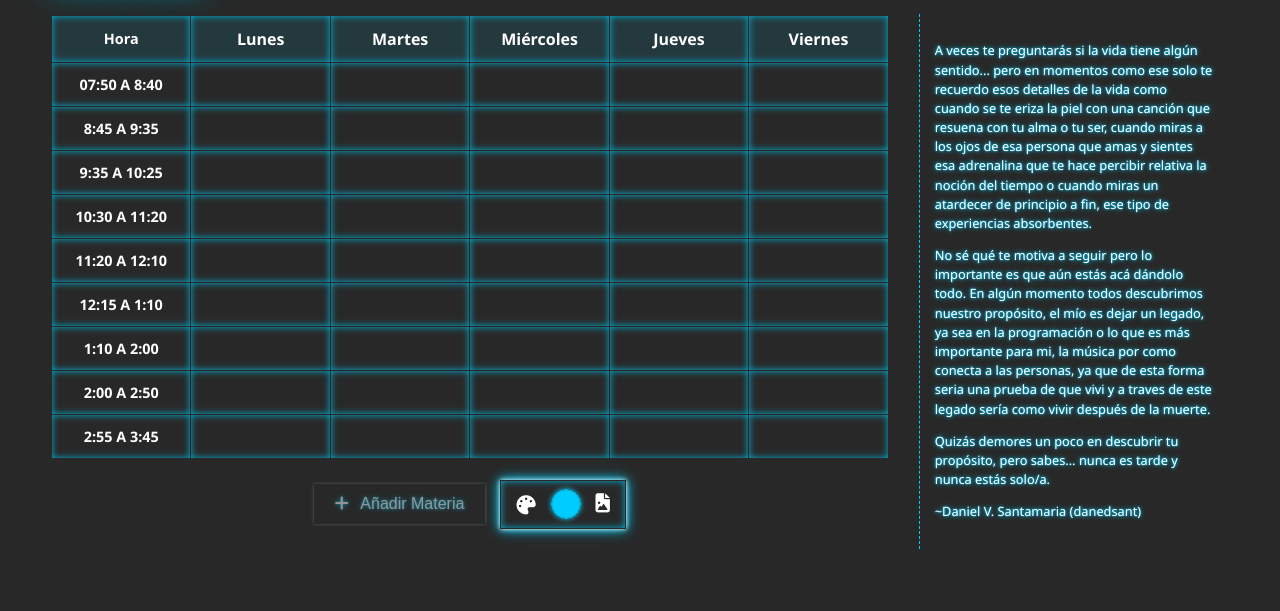
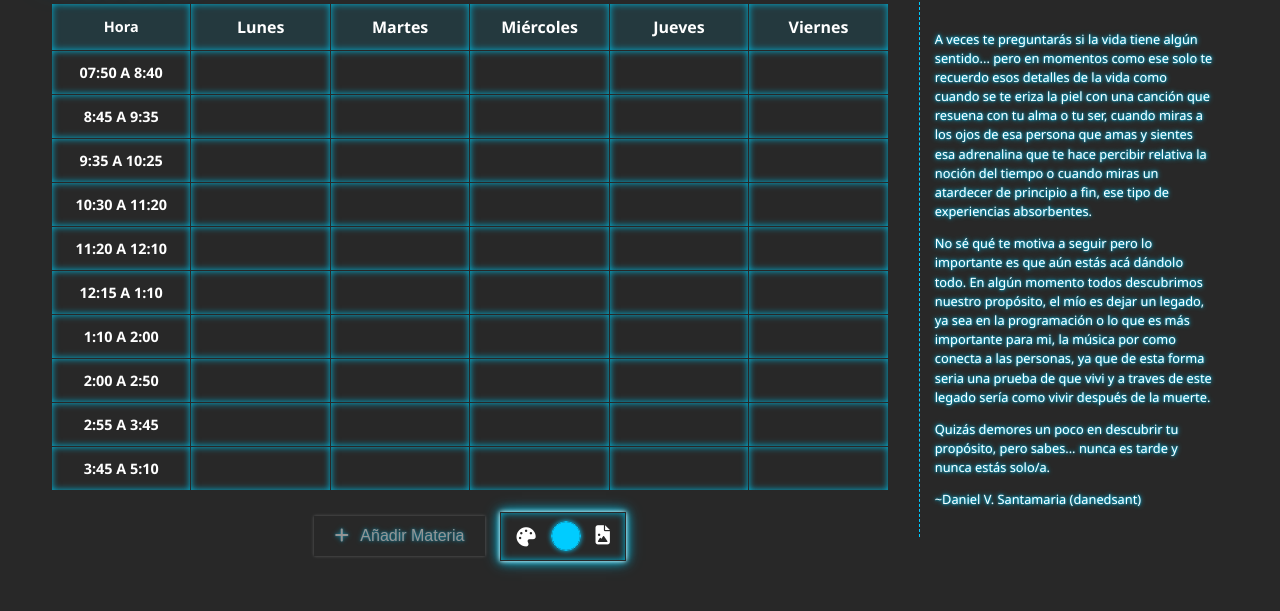
Before and after one commit to danedsant/Horario-Uneg, a plain HTML site: page index.html in a window 1280 px wide. Shown: the part 181-792 px from the top of the page. Drawn offline with nearby package versions, Linux system fonts and the light colour scheme.

Commit message:
añadido horario extra 3 a 5

```diff
--- a/index.html
+++ b/index.html
@@ -98,6 +98,14 @@
                             <td class="neon-border subject-cell" data-day="Jueves" data-time="9"></td>
                             <td class="neon-border subject-cell" data-day="Viernes" data-time="9"></td>
                         </tr>
+                        <tr>
+                            <td class="neon-border time-slot" data-time="10">3:45 A 5:10</td>
+                            <td class="neon-border subject-cell" data-day="Lunes" data-time="10"></td>
+                            <td class="neon-border subject-cell" data-day="Martes" data-time="10"></td>
+                            <td class="neon-border subject-cell" data-day="Miércoles" data-time="10"></td>
+                            <td class="neon-border subject-cell" data-day="Jueves" data-time="10"></td>
+                            <td class="neon-border subject-cell" data-day="Viernes" data-time="10"></td>
+                        </tr>
                     </tbody>
                 </table>
 
```
